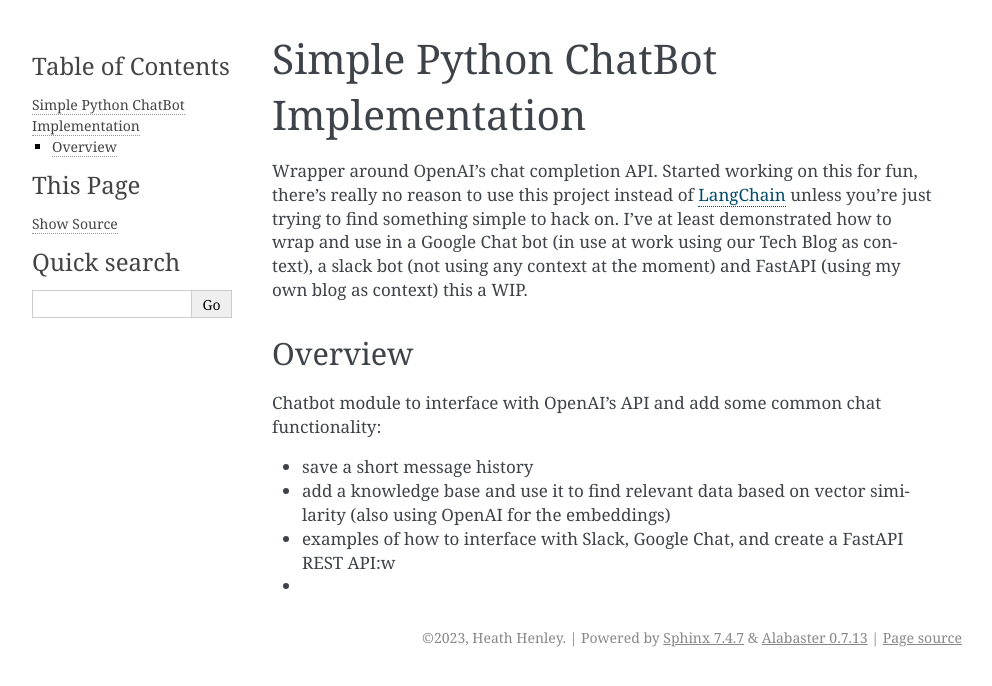
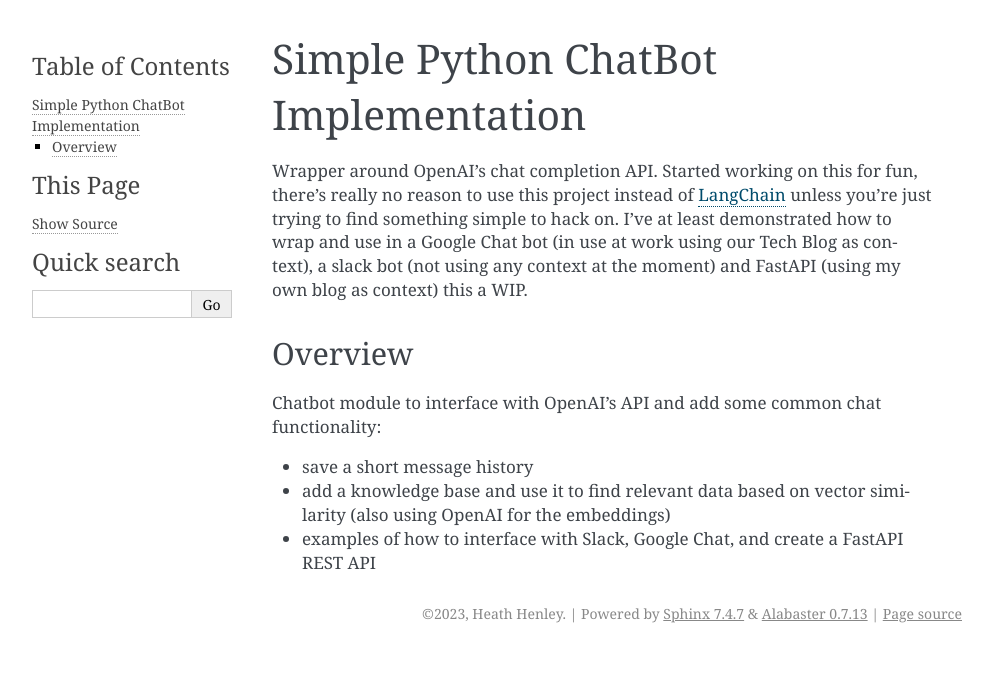
Before and after one commit to heathhenley/ChatGPTBot, a Sphinx documentation site: the page built from docs/source/intro.md, in a window 1280 px wide. Shown: the top 686 px of the page, without its empty margins (148-1140 px from the left). Built offline with Sphinx 7.4.7, drawn with Linux system fonts in a browser that asks for light colours.

```diff
--- a/docs/source/intro.md
+++ b/docs/source/intro.md
@@ -11,5 +11,4 @@ Chatbot module to interface with OpenAI's API and add some common chat functiona
 - save a short message history
 - add a knowledge base and use it to find relevant data based on vector similarity (also
   using OpenAI for the embeddings)
-- examples of how to interface with Slack, Google Chat, and create a FastAPI REST API:w
--
+- examples of how to interface with Slack, Google Chat, and create a FastAPI REST API
```
